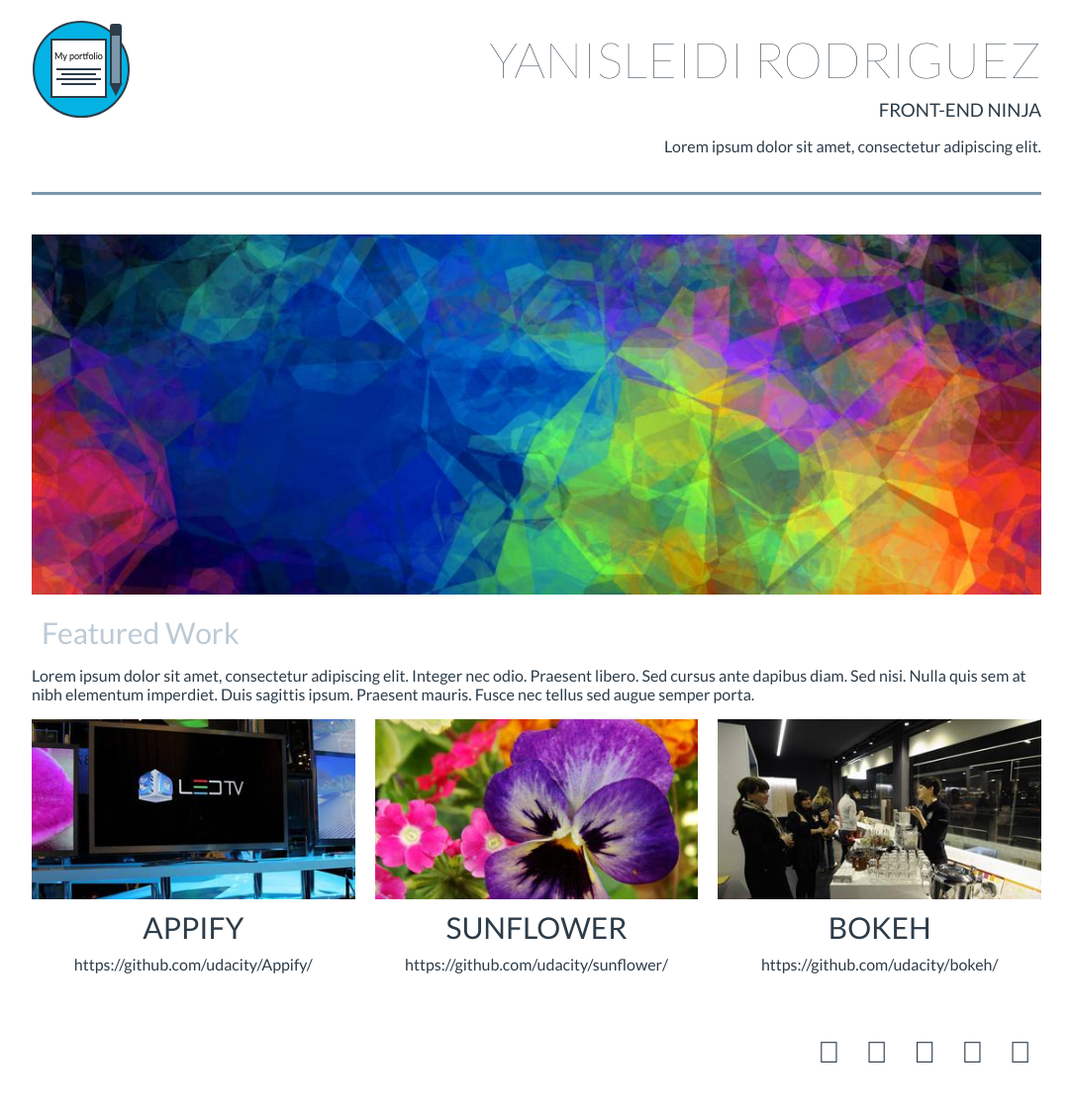
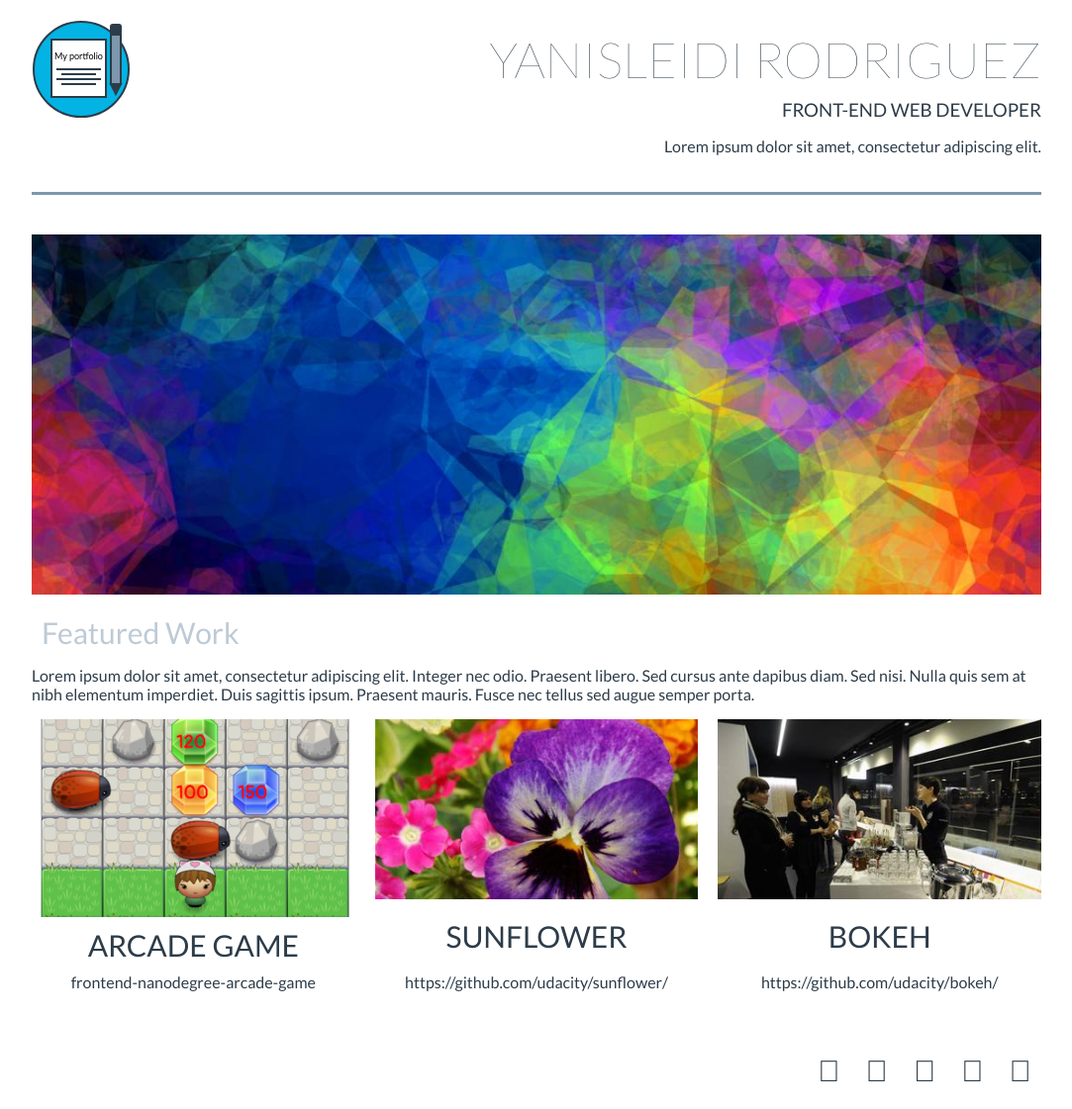
Before and after one commit to yarogallo/yarogallo.github.io, a website: page index.html in a window 1280 px wide. Shown: the whole page at 99% size, without its empty margins (98-1181 px from the left). Drawn offline with nearby package versions, Linux system fonts and the light colour scheme; a web font is replaced by a local one.

Commit message:
Include new images

```diff
--- a/index.html
+++ b/index.html
@@ -22,7 +22,7 @@
 
             <div id="header-text" class="col-9 text-right space-between">
                 <h1 class="font-thin uppercase text-size-bigger">yanisleidi rodriguez</h1>
-                <h3 class="uppercase">front-end ninja</h3>
+                <h3 class="uppercase">front-end web developer</h3>
                 <p>Lorem ipsum dolor sit amet, consectetur adipiscing elit.</p>
             </div>
 
@@ -43,9 +43,9 @@
 
             <section id="projects" class="col-12 flex">
                 <div id="project-appify" class="flex column col-4 text-center space-bottom">
-                    <img class="margin-auto img-width" src="project1-360x200_small_1x.jpg" srcset="images/project1-360x200_small_1x.jpg 1x, images/project1-720x400_small_2x.jpg 2x" alt="Appify Project Picture">
-                    <h3 class="uppercase  text-size-big">appify</h3>
-                    <a href="https://github.com/udacity/Appify/" target="_blank">https://github.com/udacity/Appify/</a>
+                    <img class="margin-auto img-width" src="img-1x/arcadegame.png" srcset="img-1x/arcadegame.png 1x, img-2x/arcadegame.png 2x" alt="Appify Project Picture">
+                    <h3 class="uppercase  text-size-big">arcade game</h3>
+                    <a href="projects/frontend-nanodegree-arcade-game/index.html" target="_blank">frontend-nanodegree-arcade-game</a>
                 </div>
 
                 <div id="project-sunflower" class="flex column col-4 text-center space-bottom">
```
Also changed, not shown: images/arcadegame.png (added), img-1x/arcadegame.png (added), img-2x/arcadegame.png (added), img/arcadegame.png (added).
